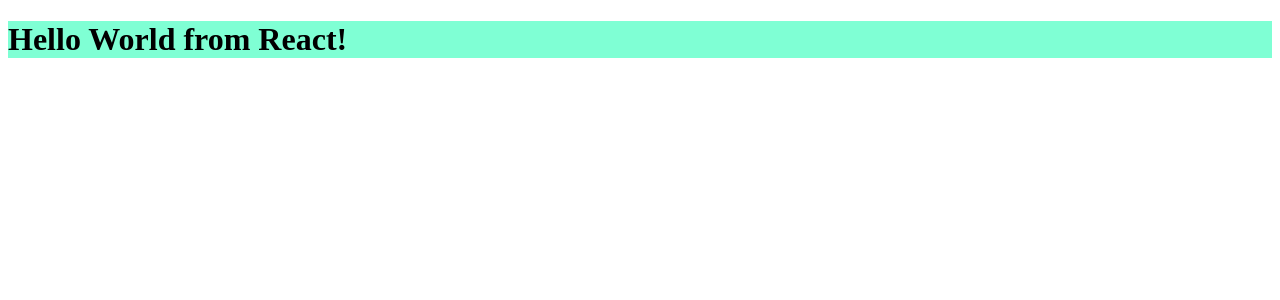
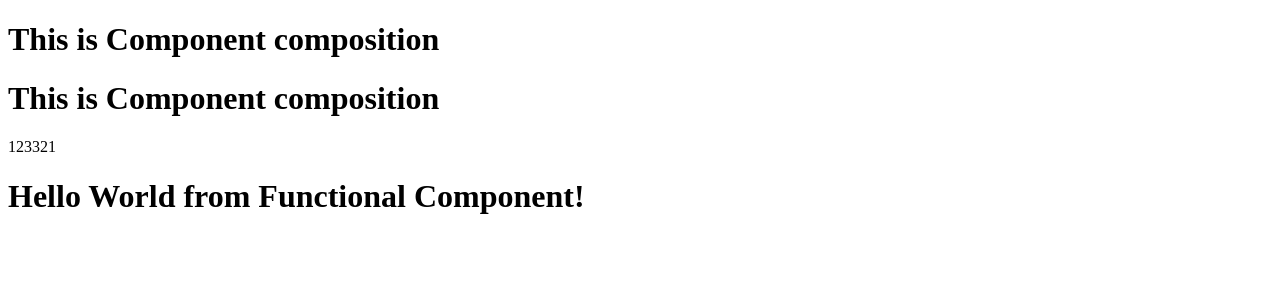
Before and after one commit to RohanNaidu97/namaste-react, a React (Vite) app: page / in a window 1280 px wide. Shown: the top 300 px of the page. Built offline with nearby package versions, Linux system fonts and the light colour scheme.

Commit message:
third episode

```diff
--- a/App.js
+++ b/App.js
@@ -1,13 +1,19 @@
 import React from "react";
 import ReactDOM from "react-dom/client";
 
-const heading = React.createElement(
-    "h1",
-    {
-        id : "heading"
-    },
-    "Hello World from React!");
+
+ const Title = () => (<h1 id = "title " tabIndex="5"> This is Component composition </h1>);
+
+const HeadingComponent = () => {
+    return (<><div id = "container">
+    {Title()}
+    <Title/>
+    { 123 + "321"}
+    <h1> Hello World from Functional Component! </h1>
+    </div></>)
+
+};
 
 const root = ReactDOM.createRoot( document.getElementById("root") );
 
-root.render(heading);
+root.render(<HeadingComponent/>);
--- a/package.json
+++ b/package.json
@@ -4,6 +4,8 @@
   "description": "This is Namaste React",
   "main": "App.js",
   "scripts": {
+    "start": "parcel index.html",
+    "build": "parcel build index.html",
     "test": "jest"
   },
   "repository": {
```
Also changed, not shown: React Element.txt (added).
